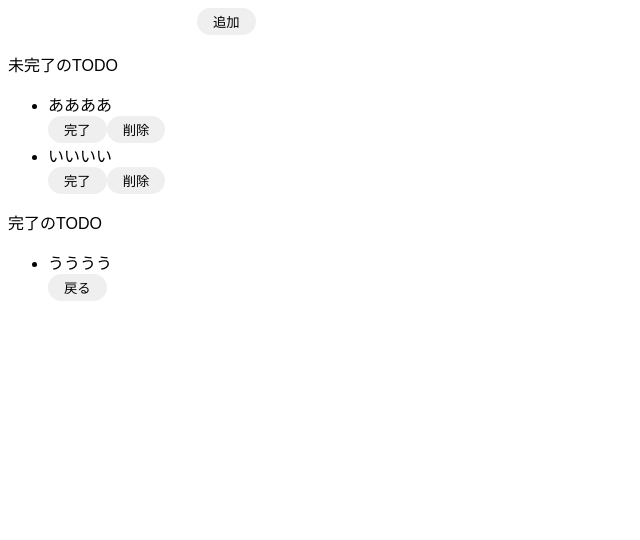
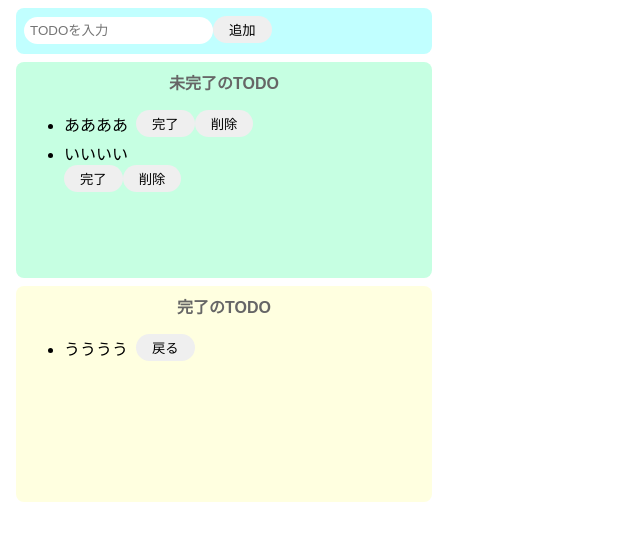
Before and after one commit to seiyakanaoka/codeSandbox_react-todo, a React (Create React App) app: page / in a window 1280 px wide. Shown: the top 540 px of the page, without its empty margins (0-640 px from the left). Built offline with nearby package versions, Linux system fonts and the light colour scheme.

Commit message:
update css

```diff
--- a/src/App.jsx
+++ b/src/App.jsx
@@ -4,14 +4,14 @@
 export const App = () => {
   return (
     <>
-      <div>
-        <input olaceholder="TODOを入力" />
+      <div className="input-area">
+        <input placeholder="TODOを入力" />
         <button>追加</button>
       </div>
-      <div>
-        <p>未完了のTODO</p>
+      <div className="incomplete-area">
+        <p className="title">未完了のTODO</p>
         <ul>
-          <div>
+          <div className="list-row">
             <li>ああああ</li>
             <button>完了</button>
             <button>削除</button>
@@ -23,10 +23,10 @@
           </div>
         </ul>
       </div>
-      <div>
-        <p>完了のTODO</p>
+      <div className="complete-area">
+        <p className="title">完了のTODO</p>
         <ul>
-          <div>
+          <div className="list-row">
             <li>うううう</li>
             <button>戻る</button>
           </div>
--- a/src/styles.css
+++ b/src/styles.css
@@ -33,7 +33,7 @@
   margin: 8px;
   border-radius: 8px;
 }
-.imcomplete-area {
+.incomplete-area {
   background-color: #c6ffe2;
   width: 400px;
   min-height: 200px;
```
